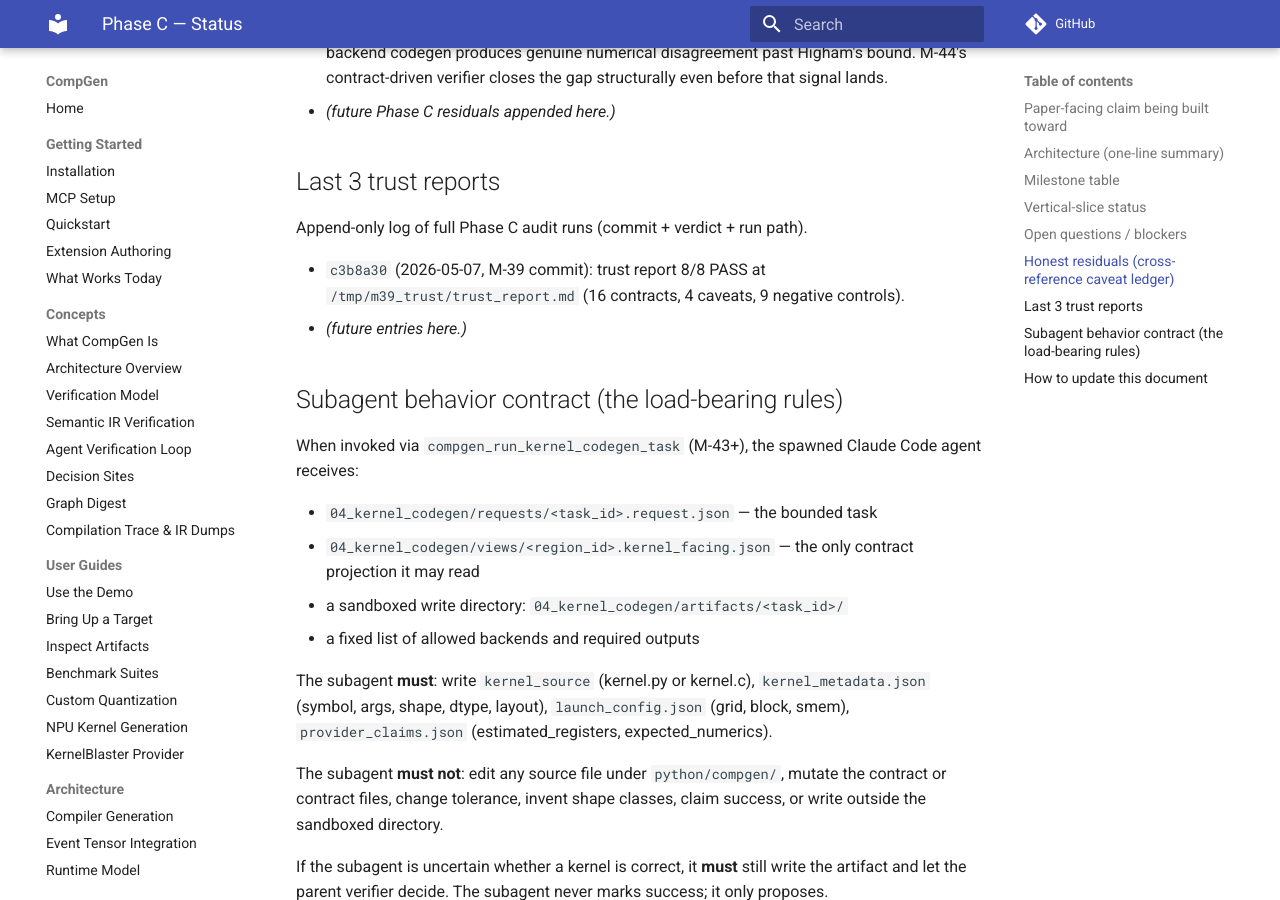
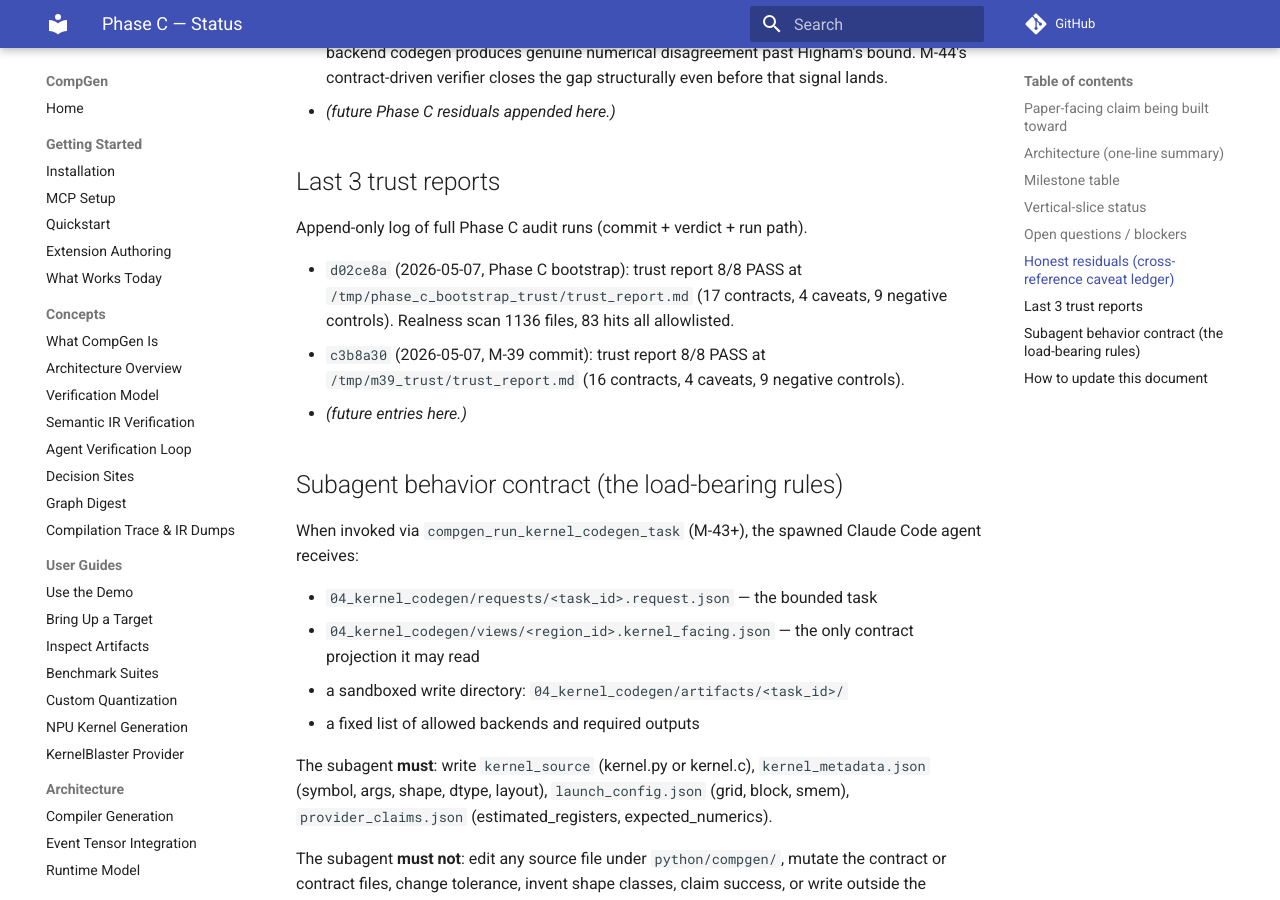
Before and after one commit to copparihollmann/RuntimeCompGen, an MkDocs documentation site: the page built from docs/phase_c_status.md, in a window 1280 px wide and 900 px high, scrolled down 3254 px. Built offline with MkDocs 1.6.1 and Material for MkDocs 9.7.7, drawn with Linux system fonts in a browser that asks for light colours; comment, search, counter and statistics services are not loaded; some of the changed text lies outside the part shown.

Commit message:
docs(phase_c): bootstrap → status doc updates with bootstrap commit hash + trust report

```diff
--- a/docs/phase_c_status.md
+++ b/docs/phase_c_status.md
@@ -1,6 +1,6 @@
 # Phase C — Status
 
-_Last updated: 2026-05-07_  ·  _Current head: `c3b8a30`_  ·  _Trust report: `/tmp/m39_trust/trust_report.md` (8/8 PASS at `6162d6e`)_
+_Last updated: 2026-05-07_  ·  _Current head: `d02ce8a`_  ·  _Trust report: `/tmp/phase_c_bootstrap_trust/trust_report.md` (8/8 PASS at `c3b8a30`, 17 contracts)_
 
 This is the canonical Phase C tracker. Every Phase C milestone's done
 condition includes updating this document with the new commit hash,
@@ -79,6 +79,7 @@
 
 Append-only log of full Phase C audit runs (commit + verdict + run path).
 
+- `d02ce8a` (2026-05-07, Phase C bootstrap): trust report 8/8 PASS at `/tmp/phase_c_bootstrap_trust/trust_report.md` (17 contracts, 4 caveats, 9 negative controls). Realness scan 1136 files, 83 hits all allowlisted.
 - `c3b8a30` (2026-05-07, M-39 commit): trust report 8/8 PASS at `/tmp/m39_trust/trust_report.md` (16 contracts, 4 caveats, 9 negative controls).
 - _(future entries here.)_
 
```
